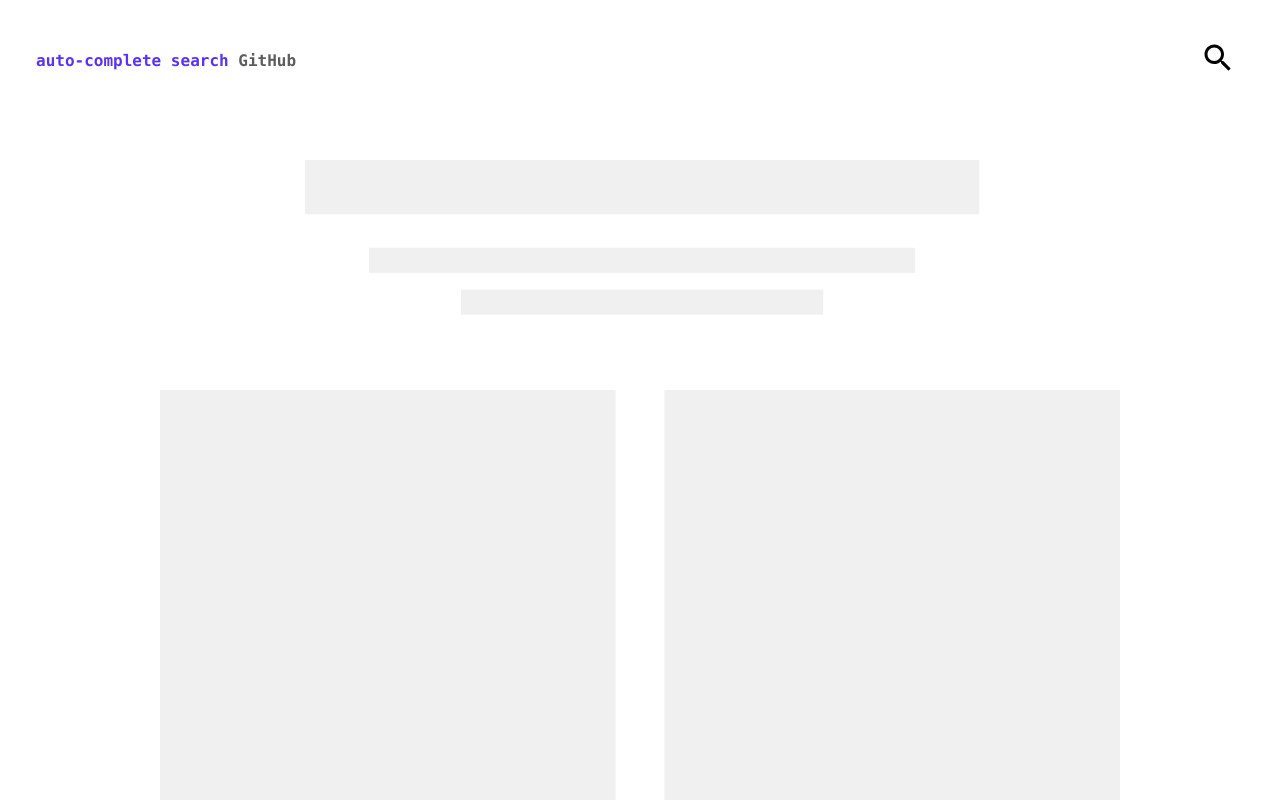
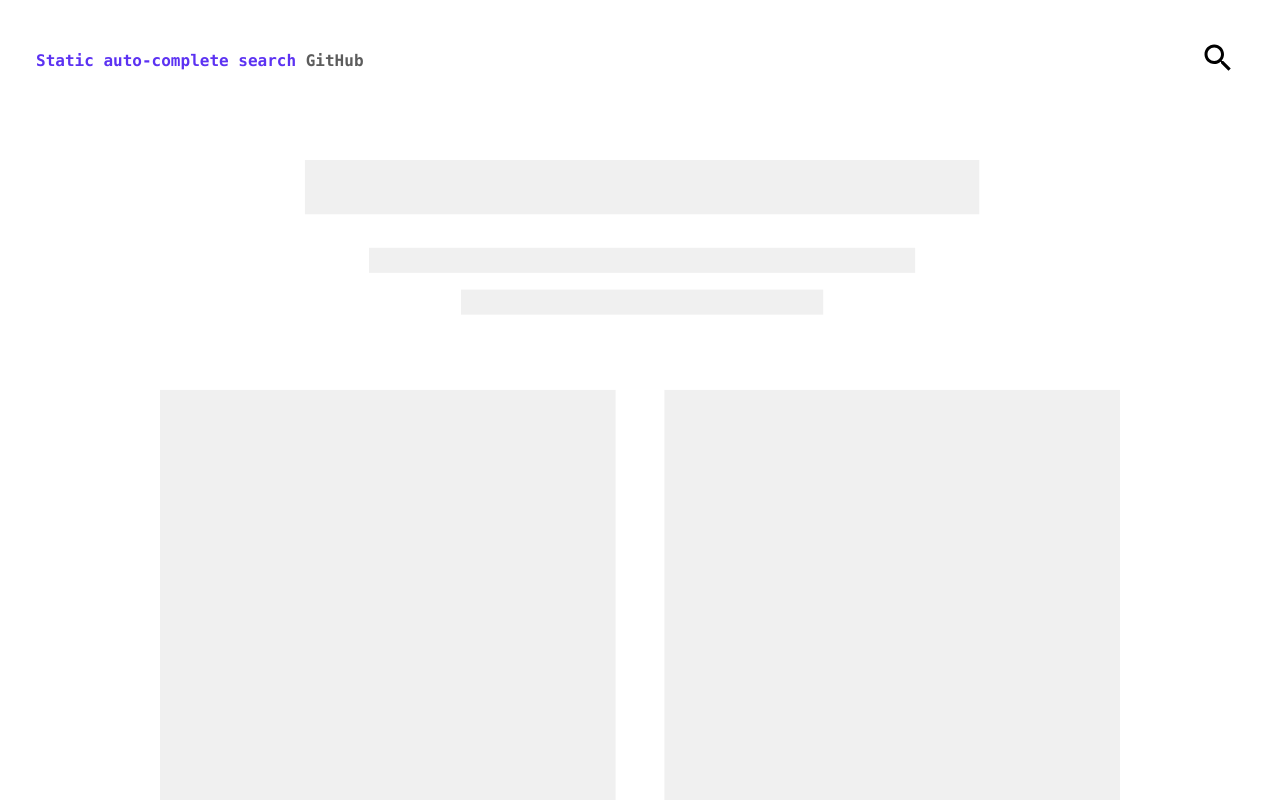
Before and after one commit to mohamedbirali/javascript-search, a plain HTML site: page index.html in a window 1280 px wide. Drawn offline with Linux system fonts and the light colour scheme.

Commit message:
name title as static auto-complete search

```diff
--- a/index.html
+++ b/index.html
@@ -44,7 +44,7 @@
       <div class="page__single page--dummy"></div>
       <main class="main-wrap page__single">
          <header class="header">
-            <h1 class="header__title">auto-complete search <a href="https://github.com/mohamedpierre/javascript-search" target="_blank" style="color:rgba(0, 0, 0, 0.639)">GitHub</a> </h1>
+            <h1 class="header__title">Static auto-complete search <a href="https://github.com/mohamedpierre/javascript-search" target="_blank" style="color:rgba(0, 0, 0, 0.639)">GitHub</a> </h1>
             <div class="search-wrap">
                <button id="btn-search" class="btn btn--search">
                   <svg class="icon icon--search">
```
